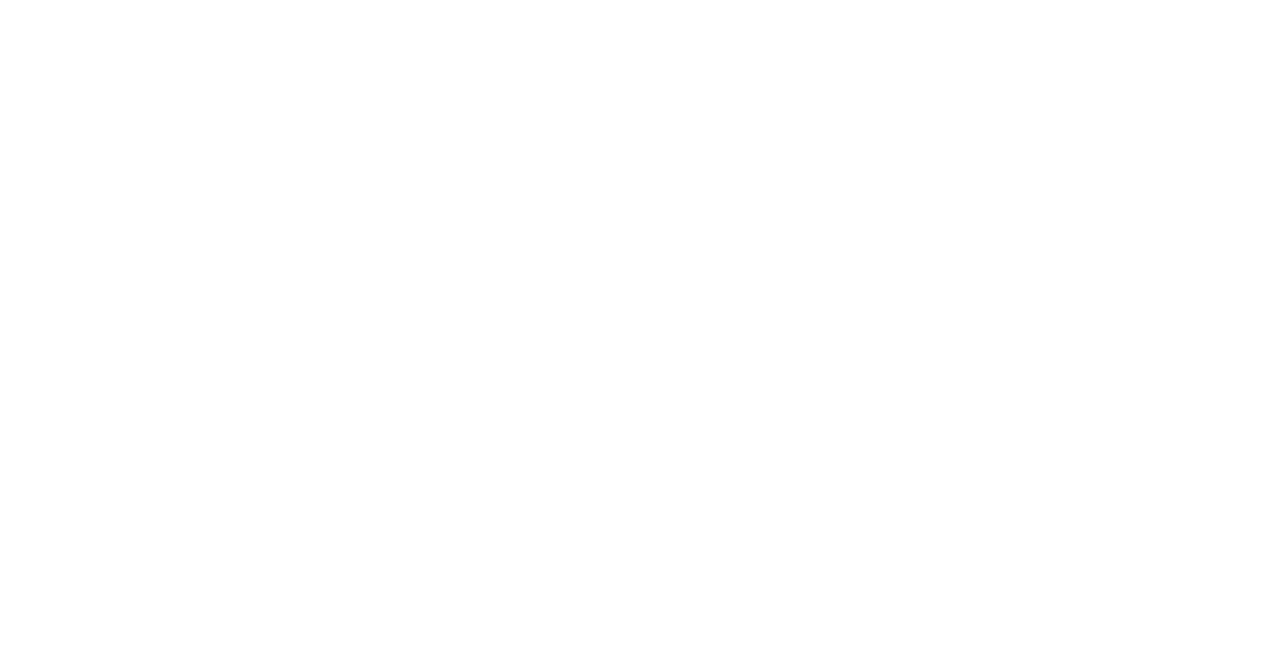
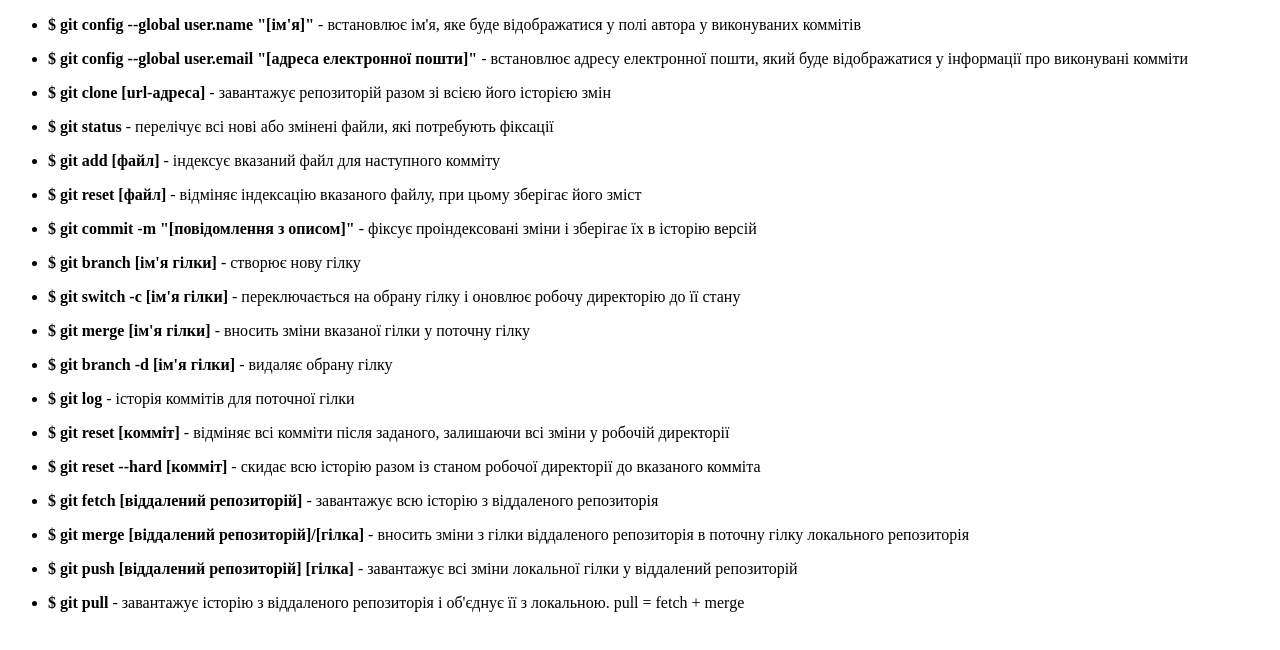
Before and after one commit to sasha1985obozny/FrontEnd-Basic-HWs, a plain HTML site: page index.html in a window 1280 px wide. Drawn offline with Linux system fonts and the light colour scheme.

Commit message:
add list of git command

```diff
--- a/index.html
+++ b/index.html
@@ -8,7 +8,64 @@
 </head>
 <body>
     <header></header>
-    <main></main>
+    <main>
+        <ul>
+            <li>
+                <p><b>$ git config --global user.name "[ім'я]"</b> - встановлює ім'я, яке буде відображатися у полі автора у виконуваних коммітів</p>
+            </li>
+            <li>
+                <p><b>$ git config --global user.email "[адреса електронної пошти]"</b> - встановлює адресу електронної пошти, який буде відображатися у інформації про виконувані комміти</p>
+            </li>
+            <li>
+                <p><b>$ git clone [url-адреса]</b> - завантажує репозиторій разом зі всією його історією змін</p>
+            </li>
+            <li>
+                <p><b>$ git status</b> - перелічує всі нові або змінені файли, які потребують фіксації</p>
+            </li>
+            <li>
+                <p><b>$ git add [файл]</b> - індексує вказаний файл для наступного комміту</p>
+            </li>
+            <li>
+                <p><b>$ git reset [файл]</b> - відміняє індексацію вказаного файлу, при цьому зберігає його зміст</p>
+            </li>
+            <li>
+                <p><b>$ git commit -m "[повідомлення з описом]"</b> - фіксує проіндексовані зміни і зберігає їх в історію версій</p>
+            </li>
+            <li>
+                <p><b>$ git branch [ім'я гілки]</b> - створює нову гілку</p>
+            </li>
+            <li>
+                <p><b>$ git switch -c [ім'я гілки]</b> - переключається на обрану гілку і оновлює робочу директорію до її стану</p>
+            </li>
+            <li>
+                <p><b>$ git merge [ім'я гілки]</b> - вносить зміни вказаної гілки у поточну гілку</p>
+            </li>
+            <li>
+                <p><b>$ git branch -d [ім'я гілки]</b> - видаляє обрану гілку</p>
+            </li>
+            <li>
+                <p><b>$ git log</b> - історія коммітів для поточної гілки</p>
+            </li>
+            <li>
+                <p><b>$ git reset [комміт]</b> - відміняє всі комміти після заданого, залишаючи всі зміни у робочій директорії</p>
+            </li>
+            <li>
+                <p><b>$ git reset --hard [комміт]</b> - скидає всю історію разом із станом робочої директорії до вказаного комміта</p>
+            </li>
+            <li>
+                <p><b>$ git fetch [віддалений репозиторій]</b> - завантажує всю історію з віддаленого репозиторія</p>
+            </li>
+            <li>
+                <p><b>$ git merge [віддалений репозиторій]/[гілка]</b> - вносить зміни з гілки віддаленого репозиторія в поточну гілку локального репозиторія</p>
+            </li>
+            <li>
+                <p><b>$ git push [віддалений репозиторій] [гілка]</b> - завантажує всі зміни локальної гілки у віддалений репозиторій</p>
+            </li>
+            <li>
+                <p><b>$ git pull</b> - завантажує історію з віддаленого репозиторія і об'єднує її з локальною. pull = fetch + merge</p>
+            </li>
+        </ul>
+    </main>
     <footer></footer>
 </body>
 </html>
```
